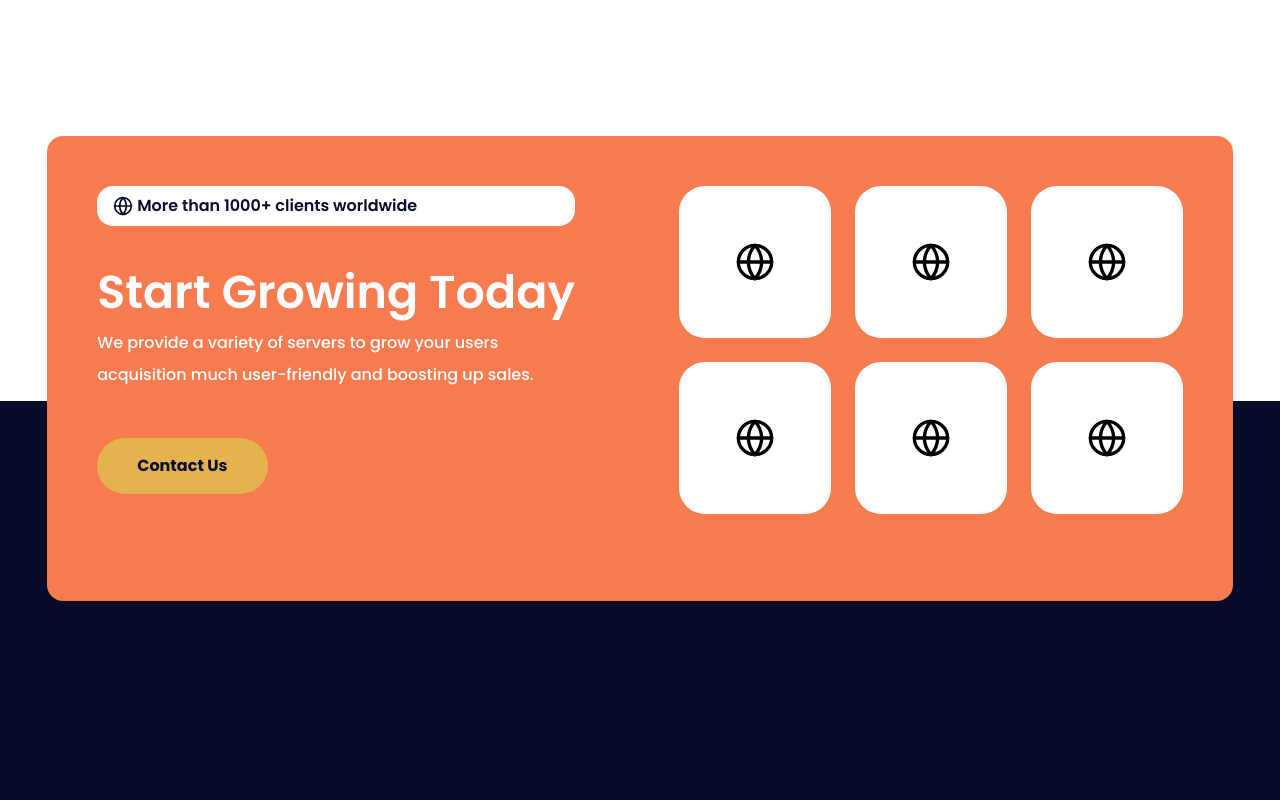
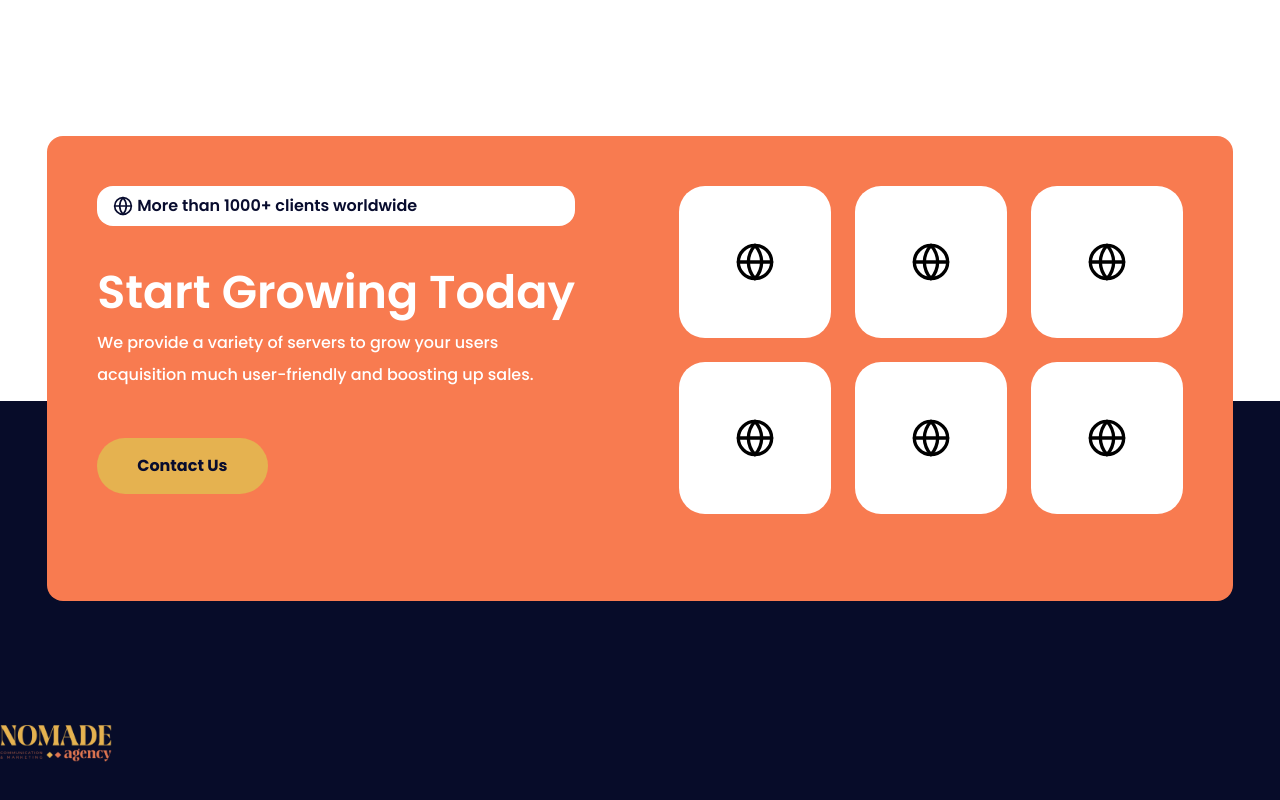
Before and after one commit to abishek180/nomade, a Next.js app: page / in a window 1280 px wide. Shown: the part 4686-5486 px from the top of the page. Built offline with nearby package versions, Linux system fonts and the light colour scheme.

Commit message:
changes in dark mode

```diff
--- a/components/footer.js
+++ b/components/footer.js
@@ -1,10 +1,18 @@
 import React from "react";
+import logo from "/public/Images/Rectangle.png"
+import Image from "next/image";
 
 const footer = () => {
   return (
     <footer>
       <div className="h-[661px] bg-[#070C29] relative">
+       <div className="pt-80">
+       <div className="w-[80px] h-[46px] lg:w-[112px] lg:h-[46px] flex  justify-center items-center">
 
+          <Image src={logo} className="w-[100%]" alt="logo" />
+
+      </div>
+       </div>
       </div>
     </footer>
   );
--- a/components/theme.js
+++ b/components/theme.js
@@ -2,7 +2,7 @@ import { useState } from "react";
 import React from "react";
 import { useEffect } from "react";
 
-const Theme = () => {
+const usetheme = () => {
     const [isDarkTheme, setIsDarkTheme] = useState(false);
 
     useEffect(() => {
@@ -71,4 +71,4 @@ const Theme = () => {
   );
 };
 
-export default Theme;
+export default usetheme;
```
